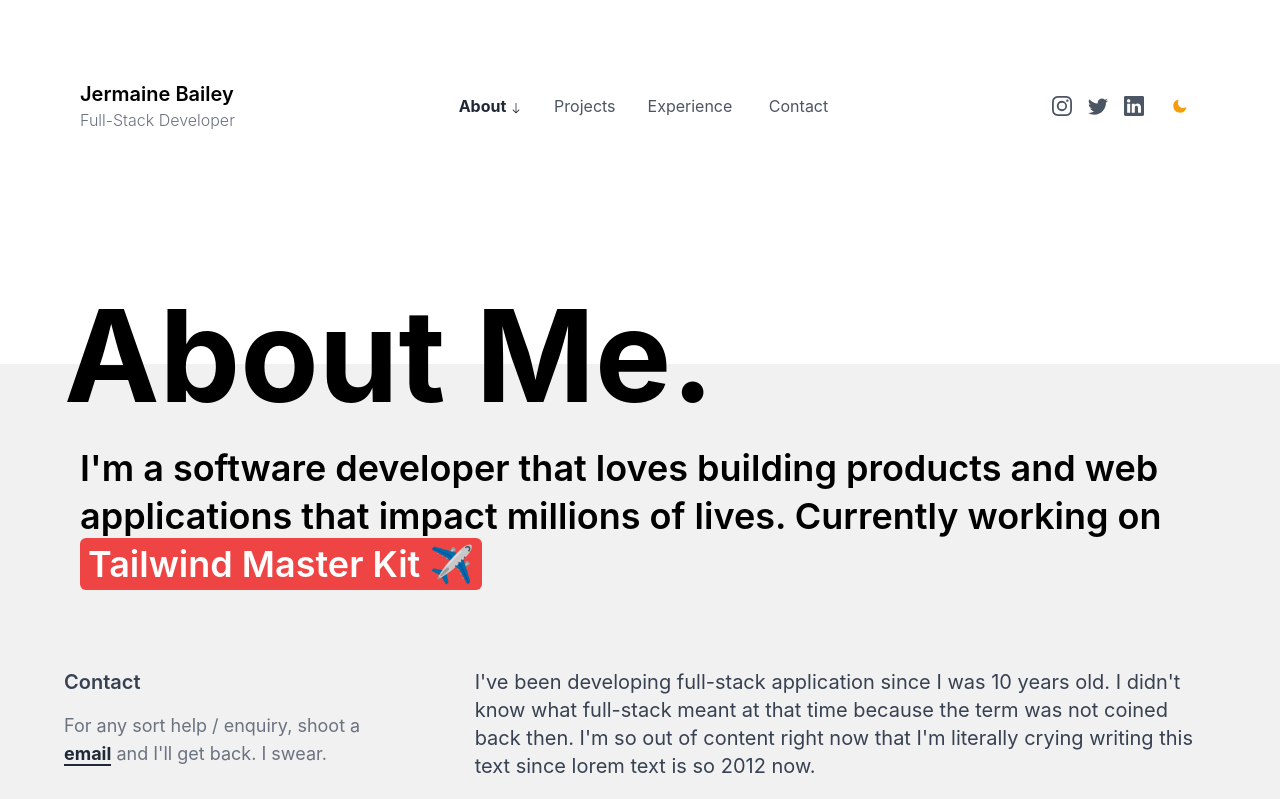
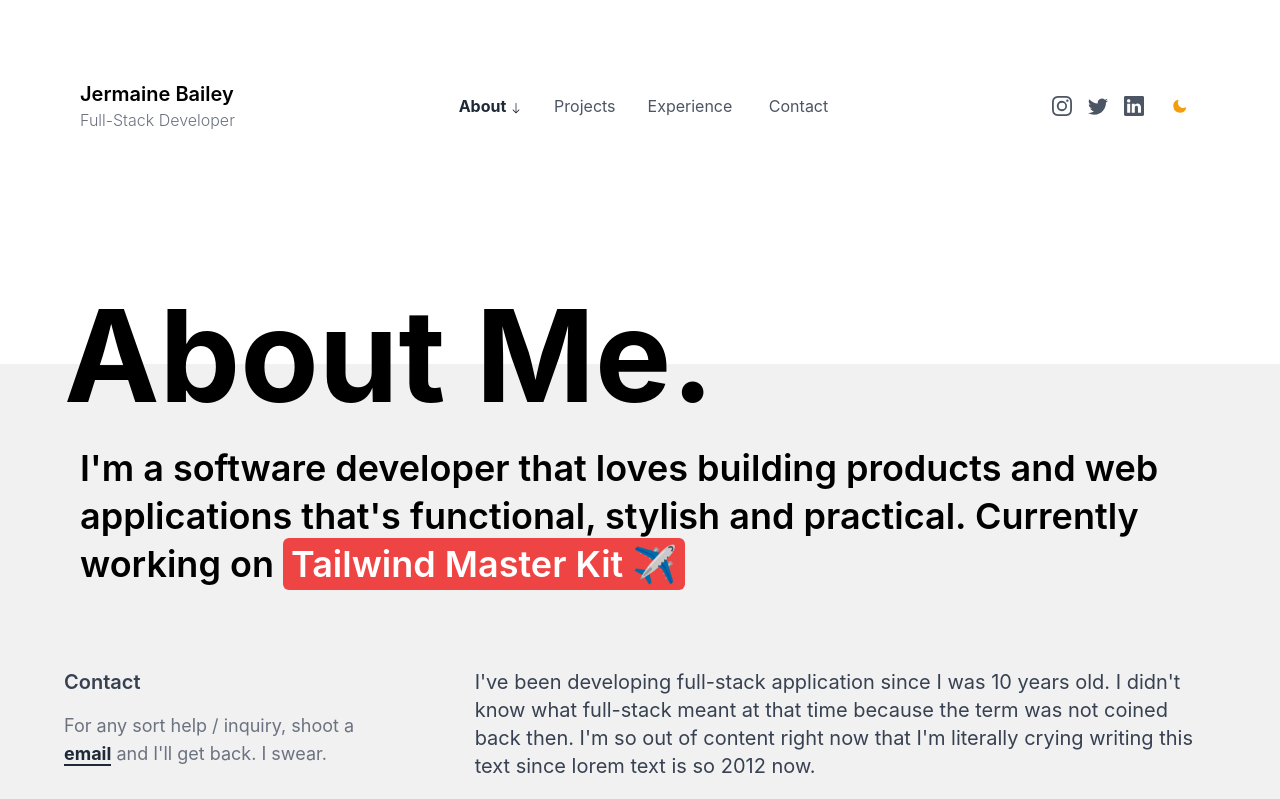
Before and after one commit to Jermaine-rbg/Jermaine_FunPortfolio, a Next.js app: page /about in a window 1280 px wide. Shown: the top 799 px of the page. Built offline with nearby package versions, Linux system fonts and the light colour scheme.

Commit message:
minor commits

```diff
--- a/components/AboutMe.js
+++ b/components/AboutMe.js
@@ -34,7 +34,7 @@
                 Contact
               </h1>
               <p className="text-lg text-gray-500 mt-4 dark:text-gray-300">
-                For any sort help / enquiry, shoot a{" "}
+                For any sort help / inquiry, shoot a{" "}
                 <a
                   href={`mailto:${userData.email}`}
                   className="text-gray-800 border-b-2 border-gray-800 dark:border-gray-300 font-bold dark:text-gray-300"
--- a/constants/data.js
+++ b/constants/data.js
@@ -50,7 +50,7 @@
   ],
   about: {
     title:
-      "I'm a software developer that loves building products and web applications that impact millions of lives",
+      "I'm a software developer that loves building products and web applications that's functional, stylish and practical",
     description: [
       `I've been developing full-stack application since I was 10 years old. I didn't know what full-stack meant at that time because the term was not coined back then. I'm so out of content right now that I'm literally crying writing this text since lorem text is so 2012 now.`,
       `After learning HTML and struggling with CSS, I came up with a brilliant idea of using bootstrap so that I don't have to style everything by myself and - for obvious reasons - if you knew bootstrap, you were cool.`,
```
